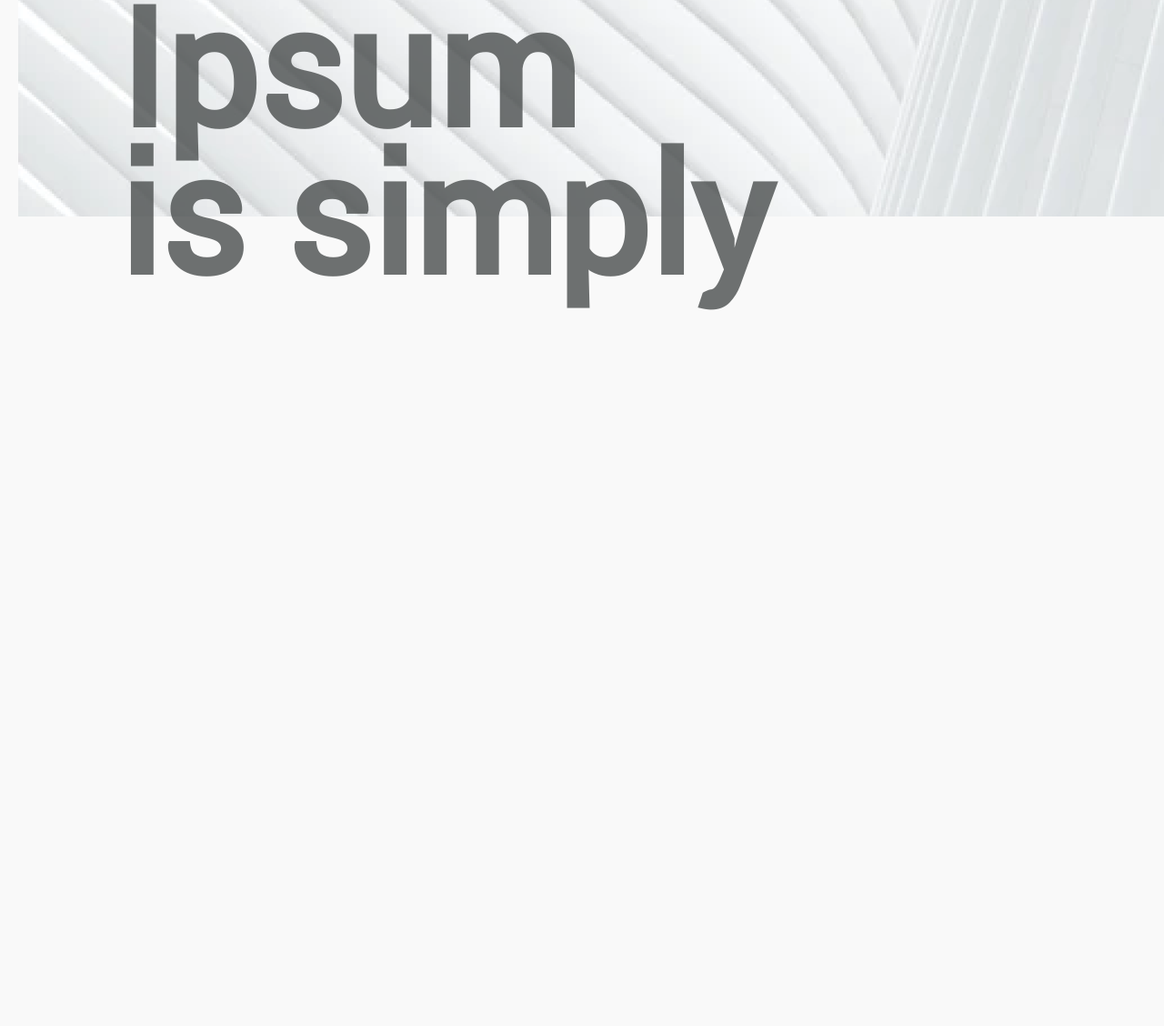
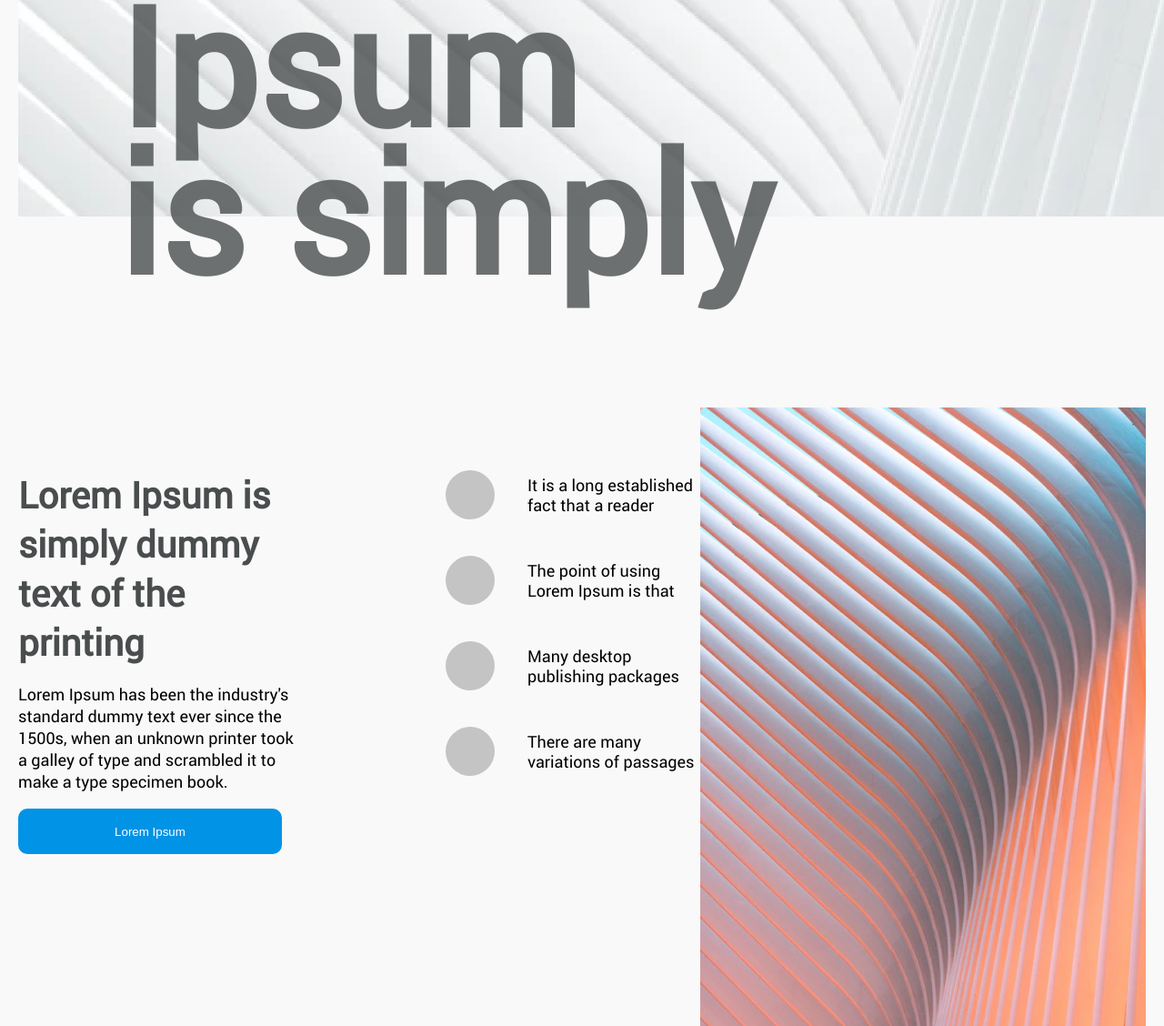
Before and after one commit to oggyrock/tt_vav, a website built with Parcel: page src/index.html in a window 1280 px wide. Shown: the part 552-1680 px from the top of the page at 91% size. Before the commit the page ends 906 px from the top, so only its background shows below. Built offline with nearby package versions, Linux system fonts and the light colour scheme.

Commit message:
third section added

```diff
--- a/src/index.html
+++ b/src/index.html
@@ -27,16 +27,53 @@
       </div>
     </header>
     <main>
-      <section class="banner">
-        <div class="banner__wrapper">
+      <section class="first">
+        <div class="first__wrapper">
           <img
-            class="banner__image"
+            class="first__image"
             src="./images/ian-dooley-hpTH5b6mo2s-unsplash 1.png"
             alt="abstract picture"
           >
-          <h1 class="banner__header">Lorem</br>Ipsum</br>is simply</h1>
+          <h1 class="first__header">Lorem<br>Ipsum<br>is simply</h1>
         </div>
       </section>
+      <section class="second">
+        <div class="second__wrapper">
+          <div class="second__columns-wrapper">
+            <div class="second__first-column first-column">
+              <h4 class="first-column__header">Lorem Ipsum is simply dummy text of the printing</h4>
+              <p class="first-column__text">Lorem Ipsum has been the industry's standard dummy text ever since the 1500s, when an unknown printer took a galley of type and scrambled it to make a type specimen book.</p>
+              <button class="first-column__button">Lorem Ipsum</button>
+            </div>
+            <div class="second__second-column second-column">
+              <ul class="second-column__list list">
+                <li class="list__item">
+                  <div class="list__marker"></div>
+                  <span class="list__text">It is a long established fact that a reader</span>
+                </li>
+                <li class="list__item">
+                  <div class="list__marker"></div>
+                  <span class="list__text">The point of using Lorem Ipsum is that</span>
+                </li>
+                <li class="list__item">
+                  <div class="list__marker"></div>
+                  <span class="list__text">Many desktop publishing packages</span>
+                </li>
+                <li class="list__item">
+                  <div class="list__marker"></div>
+                  <span class="list__text">There are many variations of passages</span>
+                </li>
+              </ul>
+            </div>
+          </div>
+          <img
+            class="second__image"
+            src="./images/Rectangle 36.png"
+            alt="abstract picture"
+          >
+        </div>
+      </section>
+      <!-- <section class="third"></section> -->
     </main>
     <footer></footer>
     <script type="text/javascript" src="scripts/main.js"></script>
--- a/src/styles/_reset.scss
+++ b/src/styles/_reset.scss
@@ -1,7 +1,9 @@
 body,
 ul,
 li,
-h1 {
+h1,
+h2,
+h4 {
   padding: 0;
   margin: 0;
 }
--- a/src/styles/banner.scss
+++ b/src/styles/first.scss
@@ -1,4 +1,4 @@
-.banner {
+.first {
   &__wrapper {
     position: relative;
     max-width: 1530px;
--- a/src/styles/main.scss
+++ b/src/styles/main.scss
@@ -4,7 +4,8 @@
 @import "fonts";
 @import "./header.scss";
 @import "./nav.scss";
-@import "./banner.scss";
+@import "./first.scss";
+@import "./second.scss";
 
 body {
   font-family: "Roboto", Arial, sans-serif;
--- /dev/null
+++ b/src/styles/second.scss
@@ -0,0 +1,81 @@
+.second {
+  position: relative;
+  margin-top: 150px;
+
+  &__wrapper {
+    max-width: 1530px;
+    margin: 0 auto;
+    padding: 0 20px;
+    display: flex;
+    justify-content: space-between;
+    align-items: center;
+  }
+
+  &__columns-wrapper {
+    display: flex;
+    flex-direction: row;
+    align-items: stretch;
+    justify-content: space-between;
+  }
+
+  &__first-column {
+    max-width: 500px;
+    display: flex;
+    flex-direction: column;
+    justify-content: space-between;
+  }
+
+  &__image {
+    position: relative;
+    top: 60px;
+  }
+}
+
+.first-column {
+  &__header {
+    font-size: 40px;
+    font-weight: 700;
+    color: #4a4d4e;
+  }
+
+  &__text {
+    flex-grow: 1;
+  }
+
+  &__button {
+    width: 290px;
+    height: 50px;
+    border-color: transparent;
+    border-radius: 10px;
+    color: white;
+    background-color: #0093e6;
+  }
+}
+
+.list {
+  width: 280px;
+  margin-left: 160px;
+
+  &__item {
+    margin-bottom: 40px;
+    display: flex;
+    align-items: center;
+
+    &:last-child {
+      margin-bottom: 0;
+    }
+  }
+
+  &__marker {
+    width: 54px;
+    height: 54px;
+    border-radius: 27px;
+    background-color: #c4c4c4;
+    flex-shrink: 0;
+  }
+
+  &__text {
+    margin-left: 36px;
+    line-height: 22px;
+  }
+}
```
Also changed, not shown: 1 other file.
